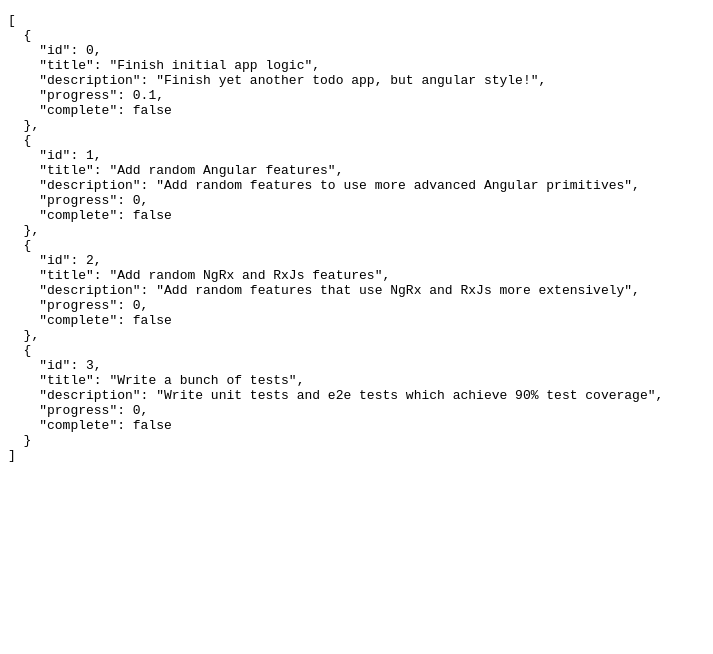
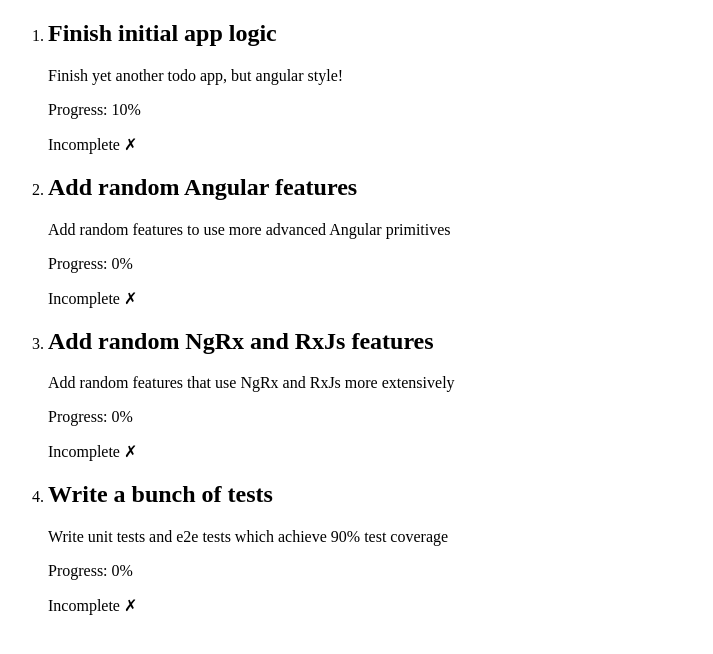
Before and after one commit to WilliamConnatser/angular, an Angular app: page /todos in a window 1280 px wide. Shown: the top 654 px of the page, without its empty margins (0-713 px from the left). Built offline with nearby package versions, Linux system fonts and the light colour scheme.

Commit message:
first pass at rendering todos

```diff
--- a/src/app/todos/todos.component.html
+++ b/src/app/todos/todos.component.html
@@ -1 +1,8 @@
-<pre>{{ todos | json }}</pre>
+<ol>
+  <li *ngFor="let todo of todos">
+    <h2>{{ todo.title }}</h2>
+    <p>{{ todo.description }}</p>
+    <p>Progress: {{ (todo.progress * 100) / 1 }}%</p>
+    <p>{{ todo.complete ? "Complete ✔" : "Incomplete ✗" }}</p>
+  </li>
+</ol>
```
